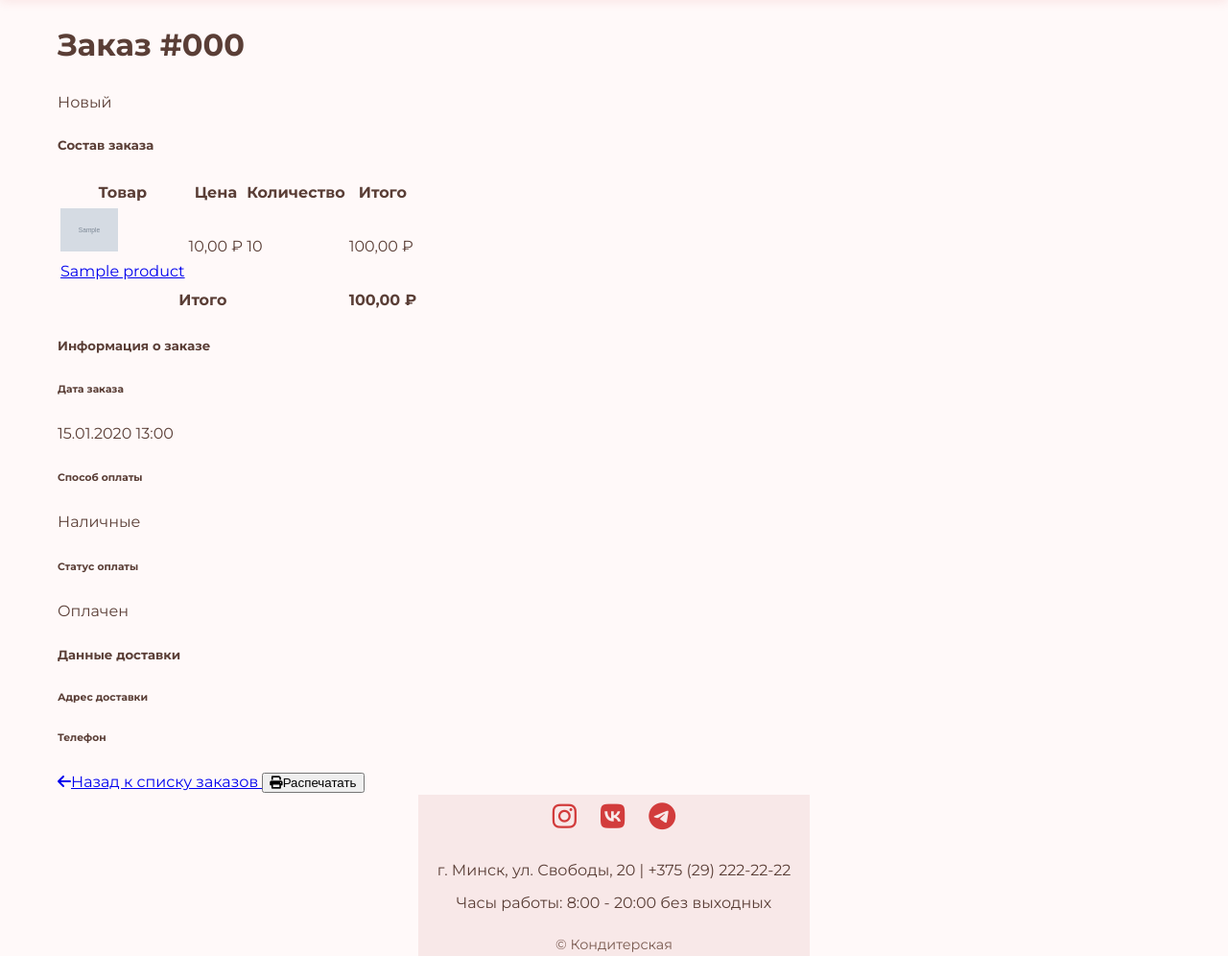
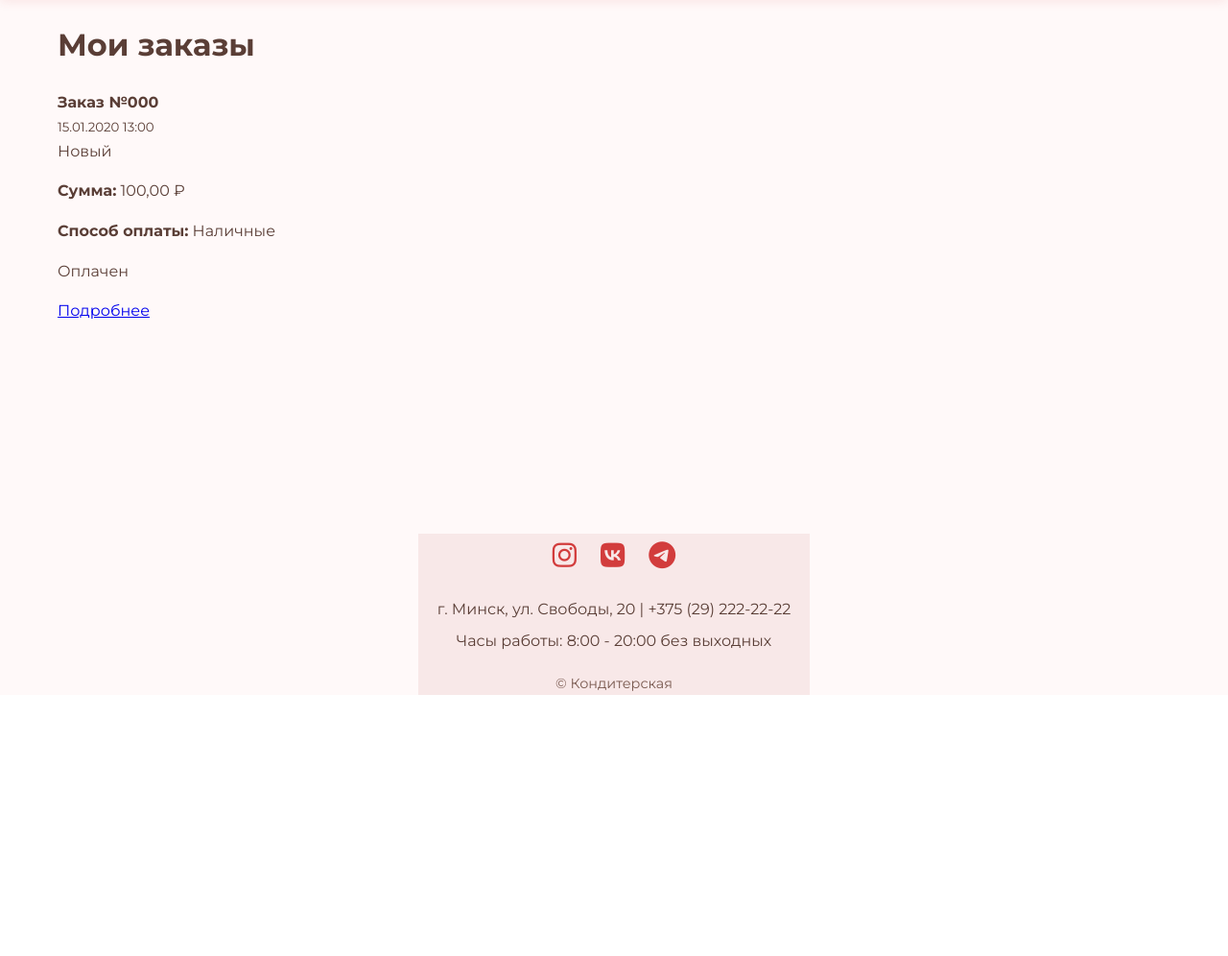
Before and after one commit to Nick8927/MyDjangoApp, a Django app: template myapp/templates/confectionery/order_history.html in a window 1280 px wide. Shown: the part 76-1072 px from the top of the page at 96% size. After the commit the page ends 800 px from the top, so only its background shows below. Run offline with Django 4.2, Linux system fonts and the light colour scheme; the template is opened without the code that fills it: values that come from a table or form of the project are taken from there, others are empty; tables that the repository leaves empty hold one stand-in row (values such as "Sample post"); grey boxes marked "Sample" are stand-in pictures.

Commit message:
фикс шаблона списка заказов

```diff
--- a/config/settings.py
+++ b/config/settings.py
@@ -146,3 +146,4 @@ EMAIL_HOST_USER = os.getenv('EMAIL_HOST_USER')
 EMAIL_HOST_PASSWORD = os.getenv('EMAIL_HOST_PASSWORD')
 
 DEFAULT_FROM_EMAIL = EMAIL_HOST_USER
+ADMIN_EMAIL = EMAIL_HOST_USER
--- a/myapp/templates/confectionery/order_history.html
+++ b/myapp/templates/confectionery/order_history.html
@@ -3,91 +3,38 @@
 
 {% block content %}
 <div class="container mt-5">
-    <div class="d-flex justify-content-between align-items-center mb-4">
-        <h1>Заказ #{{ order.order_number }}</h1>
+
+    <h1 class="mb-4">Мои заказы</h1>
+
+    {% if orders %}
+        {% for order in orders %}
+            <div class="card mb-4 shadow-sm">
+
+                <div class="card-header d-flex justify-content-between align-items-center">
+                    <div>
+                        <strong>Заказ №{{ order.order_number }}</strong><br>
+                        <small class="text-muted">
+                            {{ order.created_at|date:"d.m.Y H:i" }}
+                        </small>
+                    </div>
+
                     <span class="badge
                         {% if order.status == 'delivered' %}bg-success
                         {% elif order.status == 'cancelled' %}bg-danger
+                        {% elif order.status == 'processing' %}bg-info
                         {% else %}bg-primary{% endif %}">
                         {{ order.get_status_display }}
                     </span>
                 </div>
 
-    <div class="row">
-        <div class="col-md-8">
-            <div class="card mb-4">
-                <div class="card-header bg-primary text-white">
-                    <h5 class="mb-0">Состав заказа</h5>
-                </div>
+                <div class="card-body">
 
-                <div class="card-body">
-                    <div class="table-responsive">
-                        <table class="table">
-                            <thead>
-                                <tr>
-                                    <th>Товар</th>
-                                    <th>Цена</th>
-                                    <th>Количество</th>
-                                    <th class="text-end">Итого</th>
-                                </tr>
-                            </thead>
-                            <tbody>
-                                {% for item in order.items.all %}
-                                <tr>
-                                    <td>
-                                        <div class="d-flex align-items-center">
-                                            <a href="{{ item.product.get_absolute_url }}" class="me-3">
-                                                {% if item.product.image %}
-                                                    <img src="{{ item.product.image.url }}" alt="{{ item.product.name }}" width="60">
-                                                {% else %}
-                                                    <img src="{% static 'images/no-image.jpg' %}" alt="No image" width="60">
-                                                {% endif %}
-                                            </a>
+                    <p><strong>Сумма:</strong> {{ order.total_price }} ₽</p>
 
-                                            <div>
-                                                <a href="{{ item.product.get_absolute_url }}" class="text-decoration-none">
-                                                    {{ item.product.name }}
-                                                </a>
-                                            </div>
-                                        </div>
-                                    </td>
-                                    <td>{{ item.price }} ₽</td>
-                                    <td>{{ item.quantity }}</td>
-                                    <td class="text-end">{{ item.total_price }} ₽</td>
-                                </tr>
-                                {% endfor %}
-                            </tbody>
-                            <tfoot>
-                                <tr>
-                                    <th colspan="3">Итого</th>
-                                    <th class="text-end">{{ order.total_price }} ₽</th>
-                                </tr>
-                            </tfoot>
-                        </table>
-                    </div>
-                </div>
-            </div>
-        </div>
+                    <p><strong>Способ оплаты:</strong>
+                        {{ order.get_payment_method_display }}
+                    </p>
 
-        <div class="col-md-4">
-            <div class="card mb-4">
-                <div class="card-header bg-primary text-white">
-                    <h5 class="mb-0">Информация о заказе</h5>
-                </div>
-
-                <div class="card-body">
-                    <div class="mb-3">
-                        <h6>Дата заказа</h6>
-                        <p>{{ order.created_at|date:"d.m.Y H:i" }}</p>
-                    </div>
-
-                    <div class="mb-3">
-                        <h6>Способ оплаты</h6>
-                        <p>{{ order.get_payment_method_display }}</p>
-                    </div>
-
-                    <div class="mb-3">
-                        <h6>Статус оплаты</h6>
                     <p>
                         {% if order.is_paid %}
                             <span class="badge bg-success">Оплачен</span>
@@ -95,44 +42,18 @@
                             <span class="badge bg-warning text-dark">Ожидает оплаты</span>
                         {% endif %}
                     </p>
+
+                    <a href="{% url 'order_detail' order.id %}"
+                       class="btn btn-outline-primary btn-sm">
+                        Подробнее
+                    </a>
+
                 </div>
             </div>
-            </div>
+        {% endfor %}
+    {% else %}
+        <p>У вас пока нет заказов.</p>
+    {% endif %}
 
-            <div class="card">
-                <div class="card-header bg-primary text-white">
-                    <h5 class="mb-0">Данные доставки</h5>
-                </div>
-
-                <div class="card-body">
-                    <div class="mb-3">
-                        <h6>Адрес доставки</h6>
-                        <p>{{ order.delivery_address }}</p>
-                    </div>
-
-                    <div class="mb-3">
-                        <h6>Телефон</h6>
-                        <p>{{ order.phone_number }}</p>
-                    </div>
-
-                    {% if order.notes %}
-                    <div class="mb-3">
-                        <h6>Комментарий</h6>
-                        <p>{{ order.notes }}</p>
-                    </div>
-                    {% endif %}
-                </div>
-            </div>
-        </div>
-    </div>
-
-    <div class="d-grid gap-2 d-md-flex justify-content-md-end mt-4">
-        <a href="{% url 'order_history' %}" class="btn btn-outline-secondary me-md-2">
-            <i class="fas fa-arrow-left me-2"></i>Назад к списку заказов
-        </a>
-        <button class="btn btn-primary" onclick="window.print()">
-            <i class="fas fa-print me-2"></i>Распечатать
-        </button>
-    </div>
 </div>
 {% endblock %}
```
Lines whose indentation alone changed are shown as unchanged.
